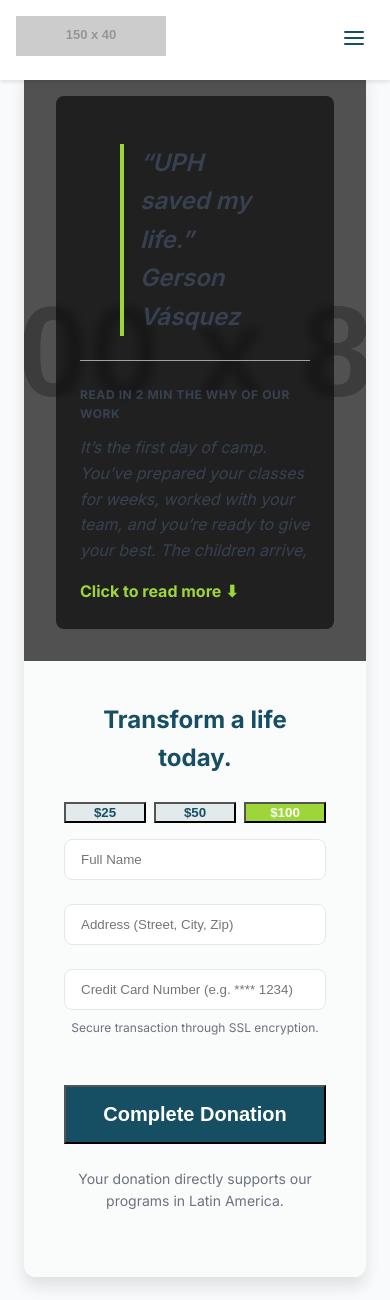
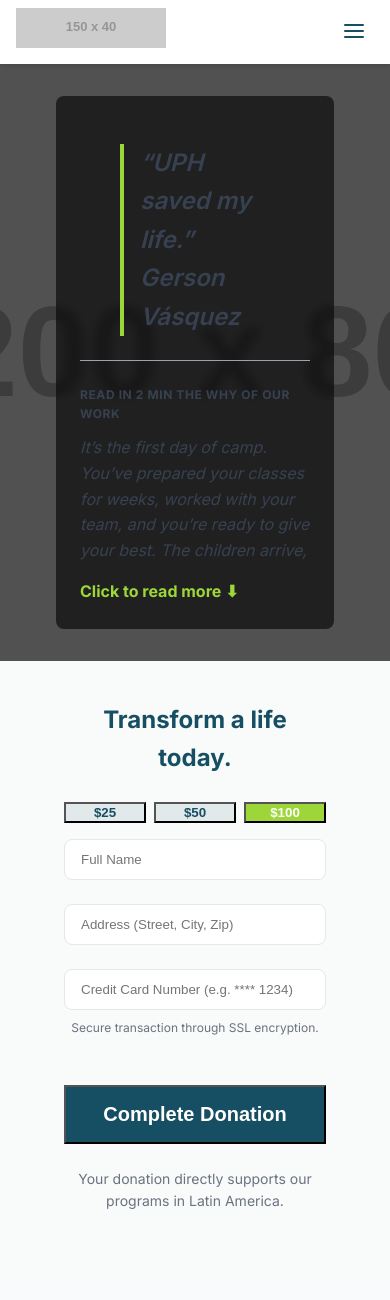
Before and after one commit to epiphenomena/urbanpromisehonduras, a PHP site: page / in a window 390 px wide. Shown: the top 1300 px of the page. Run offline with PHP 8.4, Linux system fonts and the light colour scheme; grey boxes labelled with a size stand in for pictures from a placeholder-image service; some libraries are stand-ins or nearby versions.

Commit message:
Fix: Address mobile header scrolling, program card appearance, and update font stack. Also include Rakefile changes as requested.

```diff
--- a/public/about_us.php
+++ b/public/about_us.php
@@ -1,4 +1,5 @@
 <section id="about-us" class="content-section">
+    <div class="section-content-container">
         <div class="section-header">
             <h2 class="section-title">
                 <span class="en">About Us</span><span class="es">Acerca de Nosotros</span>
@@ -9,4 +10,5 @@
             <span class="en">More content about Urban Promise Honduras will be added here.</span>
             <span class="es">Más contenido sobre Urban Promise Honduras será añadido aquí.</span>
         </p>
+    </div>
 </section>
--- a/public/hero.php
+++ b/public/hero.php
@@ -3,6 +3,7 @@
     <div class="hero-content-left">
         <div class="hero-bg-image"></div>
         <div class="hero-overlay"></div>
+        <div class="section-content-container">
             <div class="hero-story-content">
                 <blockquote class="quote">
                     <span class="en">“UPH saved my life.” Gerson Vásquez</span><span class="es">“UPH salvó mi vida.” Gerson Vásquez</span>
@@ -20,9 +21,11 @@
                 </div>
             </div>
         </div>
+    </div>
 
     <!-- Right Column: Simple Giving Form -->
     <div class="hero-content-right">
+        <div class="section-content-container">
             <div class="donation-form-container">
                 <h3 class="form-title">
                     <span class="en">Transform a life today.</span><span class="es">Transforma una vida hoy.</span>
@@ -57,4 +60,5 @@
                 </p>
             </div>
         </div>
+    </div>
 </section>
--- a/public/index.php
+++ b/public/index.php
@@ -3,14 +3,12 @@
 
 <!-- Main Content Wrapper -->
 <main class="main-content">
-    <div class="content-wrapper">
     <?php include 'hero.php'; ?>
     <?php include 'programs.php'; ?>
     <?php include 'testimonials.php'; ?>
     <?php include 'latin_america.php'; ?>
     <?php include 'social_media.php'; ?>
     <?php include 'about_us.php'; ?>
-    </div>
 </main>
 
 <?php include 'modal.php'; ?>
--- a/public/latin_america.php
+++ b/public/latin_america.php
@@ -1,4 +1,5 @@
 <section id="latin-america" class="content-section">
+    <div class="section-content-container">
         <div class="section-header">
             <h2 class="section-title">
                 <span class="en">From Honduras to Latin America</span><span class="es">De Honduras a América Latina</span>
@@ -66,4 +67,5 @@
                 </a>
             </div>
         </div>
+    </div>
 </section>
--- a/public/programs.php
+++ b/public/programs.php
@@ -1,4 +1,5 @@
 <section id="programs" class="content-section">
+    <div class="section-content-container">
         <!-- 1. Mission Statement -->
         <div class="section-header">
             <h2 class="section-title">
@@ -78,4 +79,5 @@
                 </div>
             </div>
         </div>
+    </div>
 </section>
--- a/public/social_media.php
+++ b/public/social_media.php
@@ -1,4 +1,5 @@
 <section id="social-media" class="content-section">
+    <div class="section-content-container">
         <div class="section-header sr-only">
             <h2 class="section-title">
                 <span class="en">Social Media</span><span class="es">Redes Sociales</span>
@@ -82,4 +83,5 @@
                 </div>
             </div>
         </div>
+    </div>
 </section>
--- a/public/style.css
+++ b/public/style.css
@@ -34,6 +34,8 @@
 /* Global behavior */
 html, body {
     height: 100%; /* Ensure full height for correct mobile sidebar behavior */
+    margin: 0; /* Explicitly set to 0 */
+    padding: 0; /* Explicitly set to 0 */
 }
 
 html {
@@ -45,7 +47,6 @@ body {
     font-family: var(--font-primary);
     background-color: var(--color-background-light);
     color: var(--color-text-dark);
-    margin: 0;
     line-height: 1.6;
 }
 
@@ -91,10 +92,11 @@ a:hover {
 /* Mobile Header */
 .mobile-header {
     display: flex; /* Always flex for its content */
-    position: fixed; /* Changed from sticky to fixed */
+    position: fixed;
     top: 0;
-    left: 0; /* Ensure it starts from the left edge */
-    width: 100%; /* Ensure it's full width */
+    left: 0;
+    width: 100%;
+    height: 4rem; /* Explicit height to prevent shrinking */
     background-color: white;
     box-shadow: 0 2px 4px rgba(0,0,0,0.1);
     padding: 1rem;
@@ -127,7 +129,7 @@ a:hover {
     top: 0;
     left: 0;
     width: var(--sidebar-width);
-    min-height: 100vh; /* Changed from height:100vh to min-height for better flow */
+    min-height: 100vh;
     background-color: white;
     box-shadow: 0 4px 12px rgba(0,0,0,0.1);
     padding: 1.5rem;
@@ -138,7 +140,7 @@ a:hover {
 
 /* Main Content Area */
 .main-content {
-    padding: var(--content-padding);
+    /* No padding here, handled by section-content-container within sections */
     width: 100%;
 }
 
@@ -154,7 +156,7 @@ a:hover {
 
     .main-content {
         margin-left: var(--sidebar-width); /* Push content right */
-        padding: 2.5rem;
+        padding-top: 2.5rem; /* Add padding-top for sections */
     }
 
     .mobile-menu-close { /* Ensure close button is hidden on desktop */
@@ -162,14 +164,22 @@ a:hover {
     }
 }
 
-.content-wrapper {
+/* .content-wrapper is removed from global scope to allow full-width sections */
+
+.section-content-container {
     max-width: var(--content-max-width);
     margin: 0 auto;
+    padding: 0 var(--content-padding);
 }
 
 
 /* Mobile Menu Specifics */
 @media (max-width: 767px) {
+    /* Apply padding-top to body for fixed mobile header */
+    body {
+        padding-top: 4rem; /* Match mobile header height */
+    }
+
     .sidebar-nav {
         position: fixed;
         top: 0;
@@ -211,9 +221,9 @@ a:hover {
         display: none;
     }
 
-    /* Adjust main content for fixed header */
+    /* Remove main-content padding-top as it's now on body */
     .main-content {
-        padding-top: 4rem; /* Adjust for fixed mobile header height */
+        padding-top: 0;
     }
 }
 
@@ -303,11 +313,9 @@ a:hover {
 .hero-section-split {
     display: flex;
     flex-direction: column;
-    background-color: white;
-    border-radius: 0.75rem;
-    box-shadow: 0 10px 15px rgba(0,0,0,0.1);
-    overflow: hidden;
-    margin-bottom: 2.5rem;
+    /* Removed card-like styling here */
+    padding: 0; /* Ensure no extra padding outside section-content-container */
+    margin-bottom: 2.5rem; /* Keep vertical spacing between sections */
 }
 
 @media (min-width: 1024px) {
@@ -421,6 +429,7 @@ a:hover {
 .donation-form-container {
     width: 100%;
     max-width: 24rem;
+    padding-top: 0; /* Remove padding-top from here */
 }
 
 .form-title {
@@ -567,7 +576,9 @@ a:hover {
 }
 
 .program-grid {
+    display: grid;
     grid-template-columns: 1fr;
+    gap: 1.5rem;
     max-width: 48rem;
     margin: 0 auto;
 }
@@ -579,10 +590,10 @@ a:hover {
 }
 
 .program-card {
-    background-color: rgba(81, 206, 234, 0.1);
+    background-color: white; /* Changed to solid white */
     padding: 1.5rem;
     border-radius: 0.75rem;
-    box-shadow: 0 4px 6px rgba(0,0,0,0.05);
+    box-shadow: 0 8px 16px rgba(0,0,0,0.1); /* Stronger shadow */
     text-align: center;
     display: flex;
     flex-direction: column;
@@ -789,8 +800,8 @@ a:hover {
 .video-container--bordered {
     border: 4px solid var(--color-accent-green);
     border-radius: 0.75rem;
+    box-shadow: 0 10px 15px rgba(0,0,0,0.1);
     overflow: hidden;
-    box-shadow: 0 10px 15px rgba(0,0,0,0.1);
 }
 
 .instagram-section {
@@ -966,7 +977,7 @@ footer {
     display: flex;
     justify-content: space-between; /* Add this back for modal header */
     align-items: flex-start;
-    border-bottom: 1px solid var(--color-border);
+
     padding-bottom: 1rem;
     margin-bottom: 1.5rem;
     position: sticky;
@@ -1138,3 +1149,8 @@ footer {
     text-align: right;
     margin-top: 1rem;
 }
+.section-content-container {
+    max-width: var(--content-max-width);
+    margin: 0 auto;
+    padding: 0 var(--content-padding);
+}
--- a/public/testimonials.php
+++ b/public/testimonials.php
@@ -1,4 +1,5 @@
 <section class="content-section testimonials-section">
+    <div class="section-content-container">
         <div class="section-header">
             <h2 class="section-title">
                 <span class="en">Voices from Our Global Community</span><span class="es">Voces de Nuestra Comunidad Global</span>
@@ -50,4 +51,5 @@
                 </p>
             </div>
         </div>
+    </div>
 </section>
```
Lines whose indentation alone changed are shown as unchanged.
